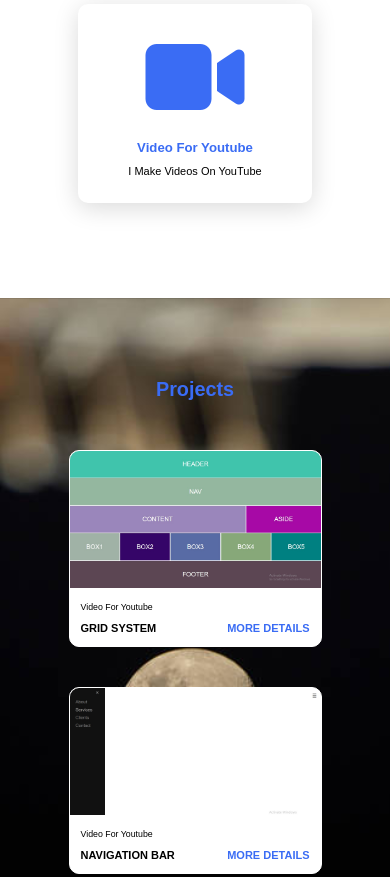
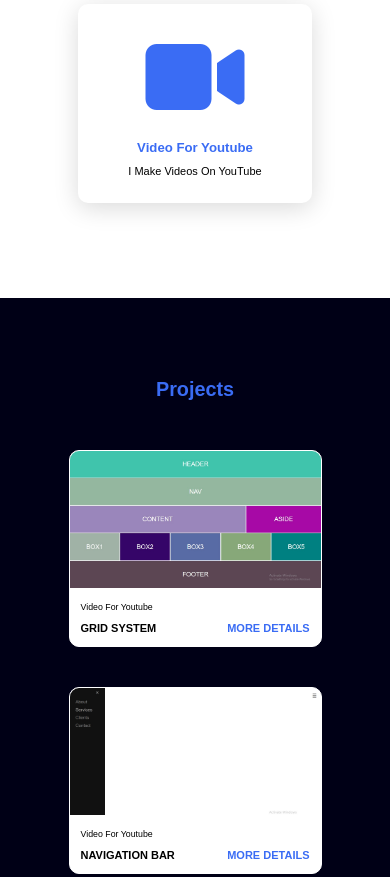
Before and after one commit to beshoy-englizy/beshoy, a plain HTML site: page index.html in a window 390 px wide. Shown: the part 1493-2370 px from the top of the page. Drawn offline with Linux system fonts and the light colour scheme.

Commit message:
Update main.css

```diff
--- a/css/main.css
+++ b/css/main.css
@@ -154,6 +154,12 @@ section {
     background-position: center;
     background-attachment: fixed;
 }
+@media (max-width:767px) {
+    .project {
+        background-image: none;
+        background-color: #000016;
+    }
+}
 .project .content {
     margin-top: 30px;
 }
```
